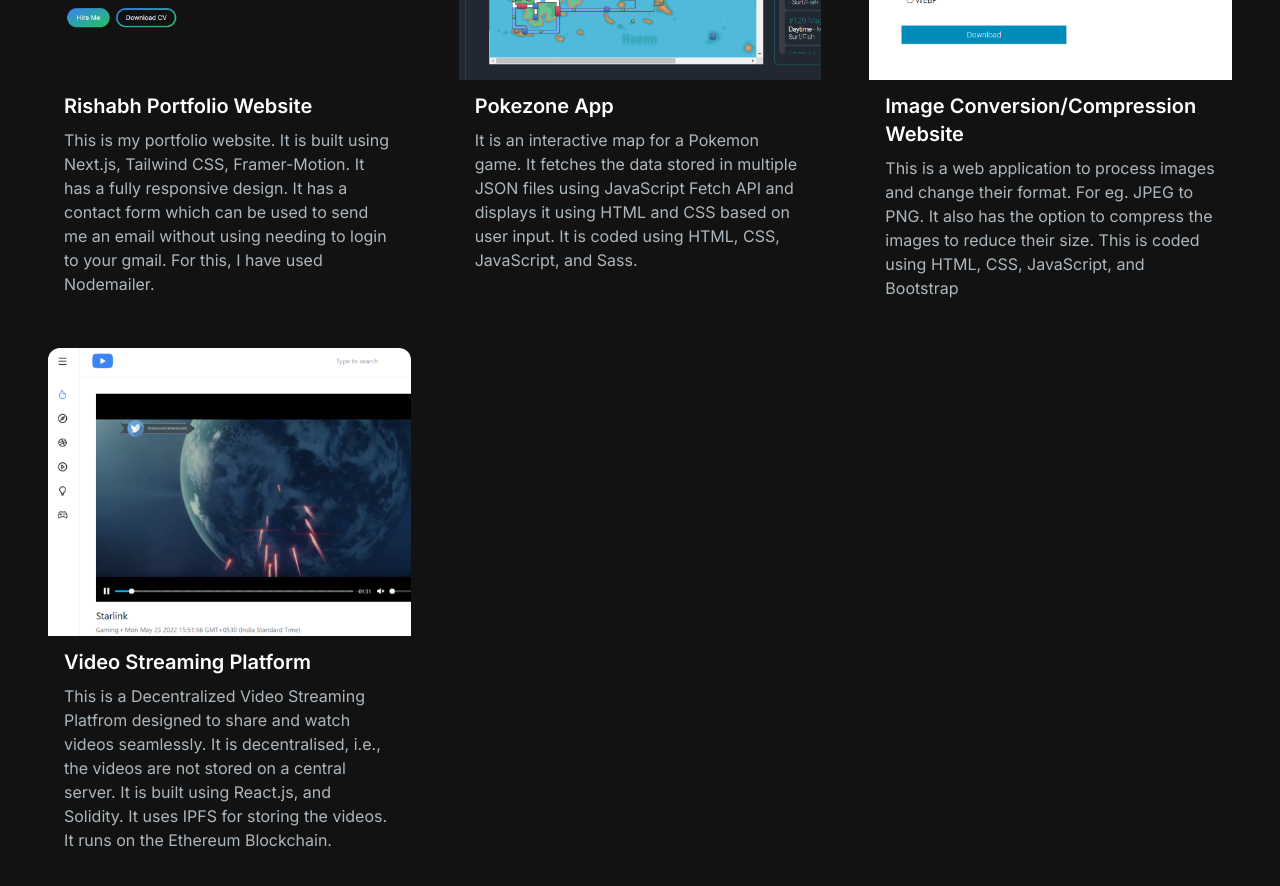
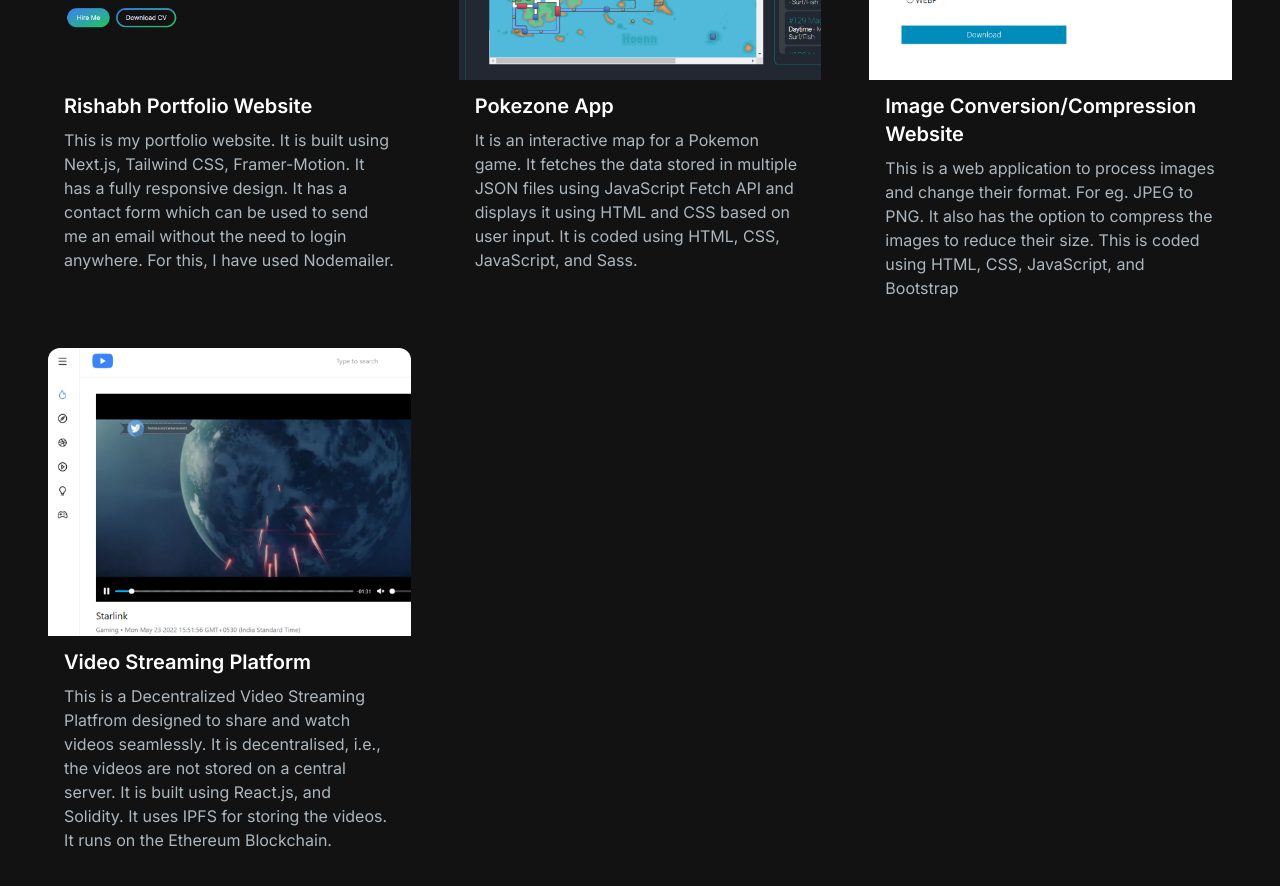
Before and after one commit to Rishu3010/MyPortfolio, a Next.js app: page / in a window 1280 px wide. Shown: the part 1940-2826 px from the top of the page. Built offline with nearby package versions, Linux system fonts and the light colour scheme.

Commit message:
Fixed Spelling Errors

```diff
--- a/src/app/components/ProjectsSection.jsx
+++ b/src/app/components/ProjectsSection.jsx
@@ -8,7 +8,7 @@ const projectsData = [
   {
     id: 1,
     title: "Rishabh Portfolio Website",
-    description: "This is my portfolio website. It is built using Next.js, Tailwind CSS, Framer-Motion. It has a fully responsive design. It has a contact form which can be used to send me an email without using needing to login to your gmail. For this, I have used Nodemailer.",
+    description: "This is my portfolio website. It is built using Next.js, Tailwind CSS, Framer-Motion. It has a fully responsive design. It has a contact form which can be used to send me an email without the need to login anywhere. For this, I have used Nodemailer.",
     image: "/images/projects/1.png",
     tag: ["All", "Next.js", "React.js"],
     gitUrl: "https://github.com/Rishu3010/MyPortfolio/",
```
